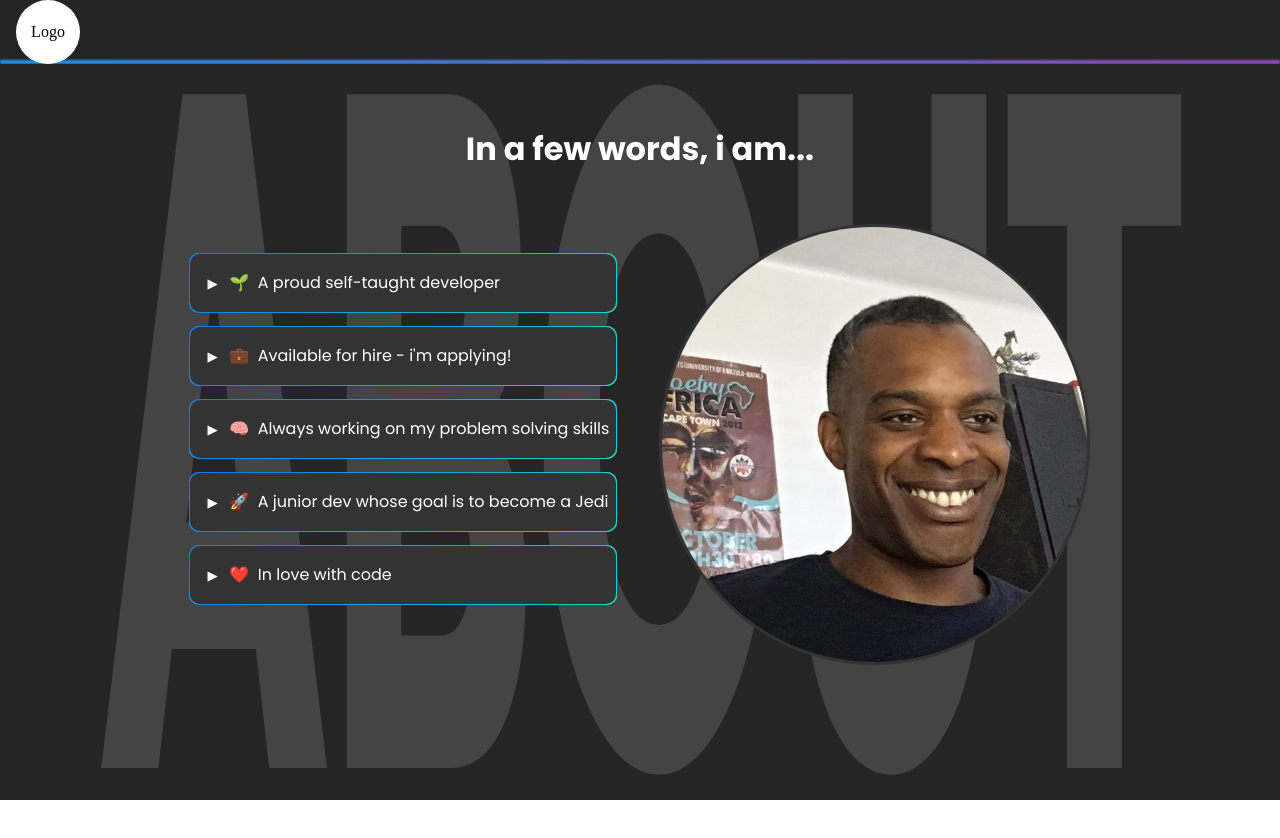
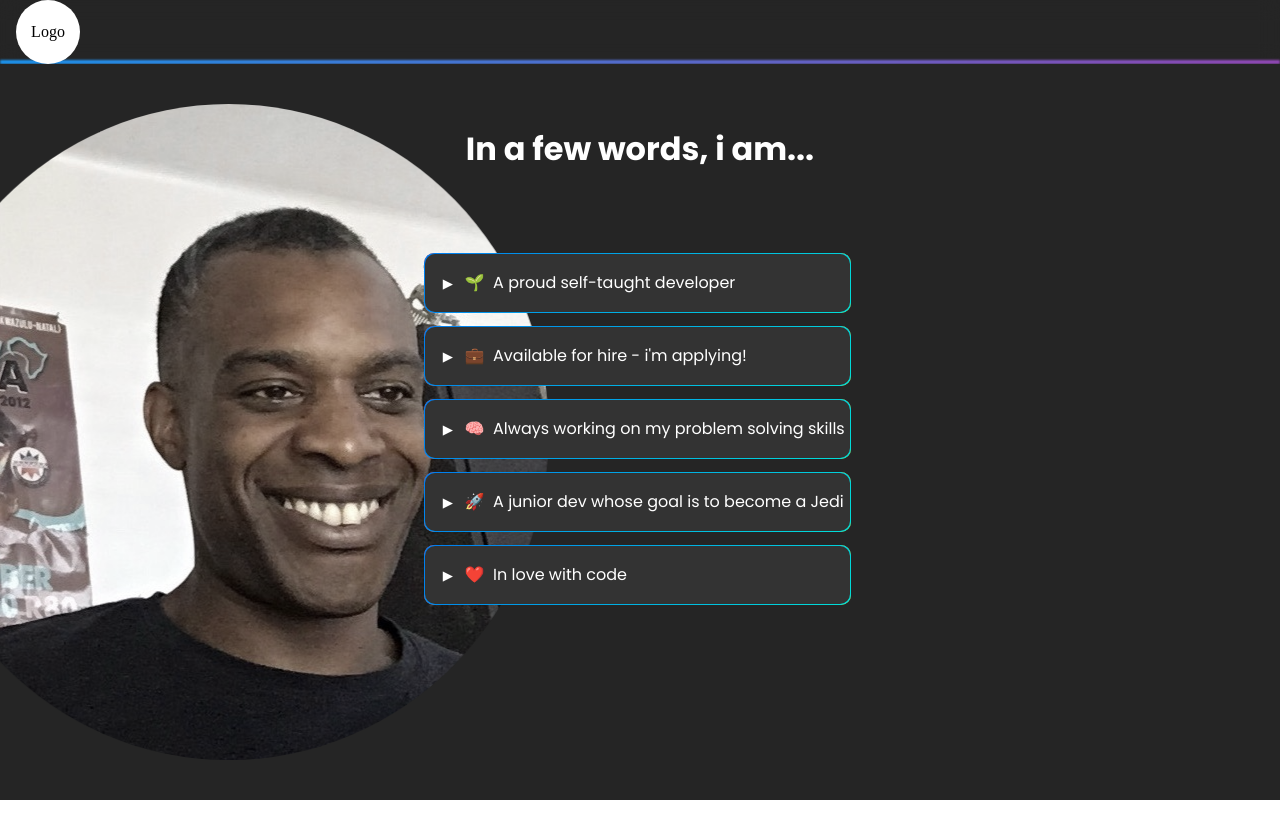
Before and after one commit to newnightcoder/nightcoder.io, a Next.js app: page /about in a window 1280 px wide. Shown: the top 838 px of the page. Built offline with nearby package versions, Linux system fonts and the light colour scheme.

Commit message:
about img background/projects clip-path transitions :rocket:

```diff
--- a/components/AboutItem/AboutItemStyled.ts
+++ b/components/AboutItem/AboutItemStyled.ts
@@ -65,6 +65,7 @@ const Item = styled.div<Props>`
   padding: 0 15px 20px;
   width: 100%;
   word-break: break-all;
+  white-space: wrap;
   display: ${(props) => props.display};
 `;
 
--- a/components/Background/Background.tsx
+++ b/components/Background/Background.tsx
@@ -1,17 +1,41 @@
+import Image from "next/image";
+import { useRouter } from "next/router";
 import { forwardRef, PropsWithChildren, useContext } from "react";
 import { TransitionContext } from "../../context/TransitionContext";
-import { BgContainer, WordContainer } from "./BackgroundStyled";
+import { Container, ImgContainer, WordContainer } from "./BackgroundStyled";
 
 interface Props extends PropsWithChildren {}
 
 const Background = forwardRef<HTMLDivElement>((children, ref) => {
-  const { backgroundColor, backgroundWord } = useContext(TransitionContext);
+  const { backgroundColor, backgroundWord, backgroundImg } =
+    useContext(TransitionContext);
+  const { pathname } = useRouter();
+  const isAboutPage = pathname === "/about";
 
   return (
-    <BgContainer ref={ref} background={backgroundColor} word={backgroundWord}>
+    <Container
+      ref={ref}
+      backgroundColor={backgroundColor}
+      backgroundWord={backgroundWord}
+      backgroundImg={backgroundImg}
+    >
       {/* <HomeAnimation></HomeAnimation> */}
-      <WordContainer>{backgroundWord}</WordContainer>
-    </BgContainer>
+      {isAboutPage ? (
+        <ImgContainer>
+          {backgroundImg ? (
+            <Image
+              src={backgroundImg}
+              layout="fixed"
+              style={{ borderRadius: "50%" }}
+              priority={false}
+              loading="lazy"
+            />
+          ) : null}
+        </ImgContainer>
+      ) : (
+        <WordContainer>{backgroundWord}</WordContainer>
+      )}
+    </Container>
   );
 });
 
--- a/components/Background/BackgroundStyled.ts
+++ b/components/Background/BackgroundStyled.ts
@@ -1,24 +1,26 @@
+import { StaticImageData } from "next/image";
 import styled from "styled-components";
 
 interface Props {
-  background?: string;
-  word?: string;
+  backgroundColor?: string;
+  backgroundWord?: string;
+  backgroundImg?: StaticImageData;
 }
 
-const BgContainer = styled.div<Props>`
+const Container = styled.div<Props>`
   min-height: 100vh;
   width: 100%;
   position: fixed;
   inset: 0;
   padding-top: var(--navbar-height);
-  background: ${(props) => props.background};
+  background: ${(props) => props.backgroundColor};
   display: flex;
   align-items: center;
   justify-content: center;
   z-index: -1;
 `;
 
-const WordContainer = styled.div`
+const WordContainer = styled.div<Props>`
   height: calc(100% - var(--navbar-height));
   width: 100%;
   display: flex;
@@ -34,5 +36,27 @@ const WordContainer = styled.div`
   color: #444;
   // border: 1px solid yellow;
 `;
+const ImgContainer = styled.div`
+  height: calc(100% - var(--navbar-height));
+  height: 100%;
+  width: 100%;
+  // overflow: hidden;
+  display: flex;
+  align-items: center;
+  justify-content: center;
+  filter: grayscale(50%);
+  animation: leftright 10s infinite alternate;
+  @keyframes leftright {
+    0% {
+      transform: translateX(-50%);
+    }
+    // 100% {
+    //   transform: translateX(50%) rotate(360deg);
+    // }
+    100% {
+      transform: translateX(50%);
+    }
+  }
+`;
 
-export { BgContainer, WordContainer };
+export { Container, WordContainer, ImgContainer };
--- a/context/TransitionContext.tsx
+++ b/context/TransitionContext.tsx
@@ -1,4 +1,5 @@
 import gsap from "gsap";
+import { StaticImageData } from "next/image";
 import {
   createContext,
   Dispatch,
@@ -17,6 +18,8 @@ type TransitionContext = {
   setBackgroundColor: Dispatch<SetStateAction<string>>;
   backgroundWord: string;
   setBackgroundWord: Dispatch<SetStateAction<string>>;
+  backgroundImg: StaticImageData;
+  setBackgroundImg: Dispatch<SetStateAction<StaticImageData>>;
   isMenuOpen?: boolean;
   setIsMenuOpen?: Dispatch<SetStateAction<boolean>>;
   isMenuAnim?: boolean;
@@ -35,6 +38,7 @@ const TransitionProvider = ({ children }: Props) => {
   );
   const [backgroundColor, setBackgroundColor] = useState("#34d399");
   const [backgroundWord, setBackgroundWord] = useState("");
+  const [backgroundImg, setBackgroundImg] = useState<StaticImageData>();
   const [isMenuOpen, setIsMenuOpen] = useState(false);
   const [isMenuAnim, setIsMenuAnim] = useState(false);
   const [isMenuClosing, setIsMenuClosing] = useState(false);
@@ -72,6 +76,8 @@ const TransitionProvider = ({ children }: Props) => {
           setBackgroundColor,
           backgroundWord,
           setBackgroundWord,
+          backgroundImg,
+          setBackgroundImg,
           isMenuOpen,
           setIsMenuOpen,
           isMenuAnim,
--- a/hooks/useTransitionBackground.ts
+++ b/hooks/useTransitionBackground.ts
@@ -1,9 +1,14 @@
+import { useRouter } from "next/router";
 import { useCallback, useContext } from "react";
+import portrait from "../assets/moi.jpg";
 import { TransitionContext } from "../context/TransitionContext";
 
 const useTransitionBackground = () => {
-  const { setBackgroundColor, setBackgroundWord } =
+  const { setBackgroundColor, setBackgroundWord, setBackgroundImg } =
     useContext(TransitionContext);
+
+  const { pathname } = useRouter();
+  const isAboutPage = pathname === "/about";
 
   const colors = {
     home: "#000000",
@@ -15,7 +20,9 @@ const useTransitionBackground = () => {
 
   const handleBackground = useCallback(
     (id: string) => {
-      setBackgroundWord(id);
+      if (isAboutPage) {
+        setBackgroundImg(portrait);
+      } else setBackgroundWord(id);
       switch (id) {
         case "home":
           return setBackgroundColor(colors.home);
@@ -31,7 +38,13 @@ const useTransitionBackground = () => {
           return;
       }
     },
-    [setBackgroundColor, setBackgroundWord, colors]
+    [
+      setBackgroundColor,
+      setBackgroundWord,
+      setBackgroundImg,
+      colors,
+      isAboutPage,
+    ]
   );
 
   return handleBackground;
--- a/pages/about.tsx
+++ b/pages/about.tsx
@@ -1,6 +1,4 @@
-import Image from "next/image";
 import { useRef } from "react";
-import moi from "../assets/moi.jpg";
 import { AboutItem } from "../components";
 import {
   useHandleRoute,
@@ -11,7 +9,6 @@ import {
   AboutItemsContainer,
   Container,
   ContentContainer,
-  ImgContainer,
   Title,
 } from "../styles/about";
 import { PageContainer } from "../styles/_globals";
@@ -56,13 +53,13 @@ const About = () => {
               itemText={text.item.text6}
             />
           </AboutItemsContainer>
-          <ImgContainer>
+          {/* <ImgContainer>
             <Image
               src={moi}
               layout="intrinsic"
               style={{ borderRadius: "50%" }}
             />
-          </ImgContainer>
+          </ImgContainer> */}
         </ContentContainer>
       </Container>
       {/* </HomeAnimation> */}
--- a/styles/_globals.ts
+++ b/styles/_globals.ts
@@ -61,7 +61,7 @@ html {
   --hamburger-visibility: flex;
   --navbar-padding-right: 0;
   --header-width: max-content;
-  --align-header:center;
+  --align-header: center;
 
   /* TEXT COLORS */
 
@@ -98,9 +98,9 @@ html {
     --hamburger-visibility: none;
     --navbar-padding-right: 4rem;
     --header-width: max-content;
-    --align-header:flex-start;
+    --align-header: flex-start;
     --fontsize-header : clamp(46px, 4.75vw, 70px);
-    --line-height-header:4.25rem;
+    --line-height-header: 4.25rem;
 
   }
 
@@ -134,30 +134,46 @@ body {
 * button {
   outline: none;
   border: none;
-  background:none;
+  background: none;
 }
 
 * button:hover {
   cursor: pointer;
 }
 
-* ul{
+* ul {
   list-style-type: none;
 }
 
-* a{
-  text-decoration:none;
-  color:inherit;
+* a {
+  text-decoration: none;
+  color: inherit;
 }
 
-.anim{
-  animation: test 1s forwards;
-  @keyframes test{
+.project-in {
+  animation: clipIn 1500ms forwards;
+  @keyframes clipIn {
     0% {
-      transform:scale(1.3);
+      transform: scale(1.5);
+      clip-path: polygon(0 100%, 100% 100%, 100% 100%, 0% 100%);
     }
-    100%{
-      transform:scale(1);
+    60% {
+      clip-path: polygon(0 0, 100% 0, 100% 100%, 0% 100%);
+    }
+    100% {
+      transform: scale(1);
+    }
+  }
+}
+
+.project-out {
+  animation: clipOut 1000ms forwards;
+  @keyframes clipOut {
+    0% {
+      clip-path: polygon(0 0, 100% 0, 100% 100%, 0% 100%);
+    }
+    100% {
+      clip-path: polygon(0 0, 100% 0, 100% 0, 0 0);
     }
   }
 }
--- a/styles/about.ts
+++ b/styles/about.ts
@@ -26,8 +26,9 @@ const ContentContainer = styled.div`
   width: 100%;
   max-width: 900px;
   display: grid;
-  grid-template-columns: repeat(2, 1fr);
-  grid-column-gap: 3vw;
+  // grid-template-columns: repeat(2, 1fr);
+  grid-template-columns: 1fr;
+  // grid-column-gap: 3vw;
   // border: 1px solid red;
 `;
 
--- a/styles/projects.ts
+++ b/styles/projects.ts
@@ -42,6 +42,7 @@ const ProjectList = styled.a`
   font-weight: 600;
   border: 1px solid pink;
   transform: translateX(100%);
+  z-index: 100;
 `;
 
 const ProjectTitle = styled.div<Props>`
@@ -50,7 +51,7 @@ const ProjectTitle = styled.div<Props>`
   color: transparent;
   text-stroke: 0.01em white;
   -webkit-text-stroke: 0.01em white;
-  transition: color 300ms;
+  transition: all 300ms;
   // z-index: ${(props) => props.z};
   &:hover {
     color: white;
```
Also changed, not shown: pages/projects/index.tsx (+14 -29 lines).
